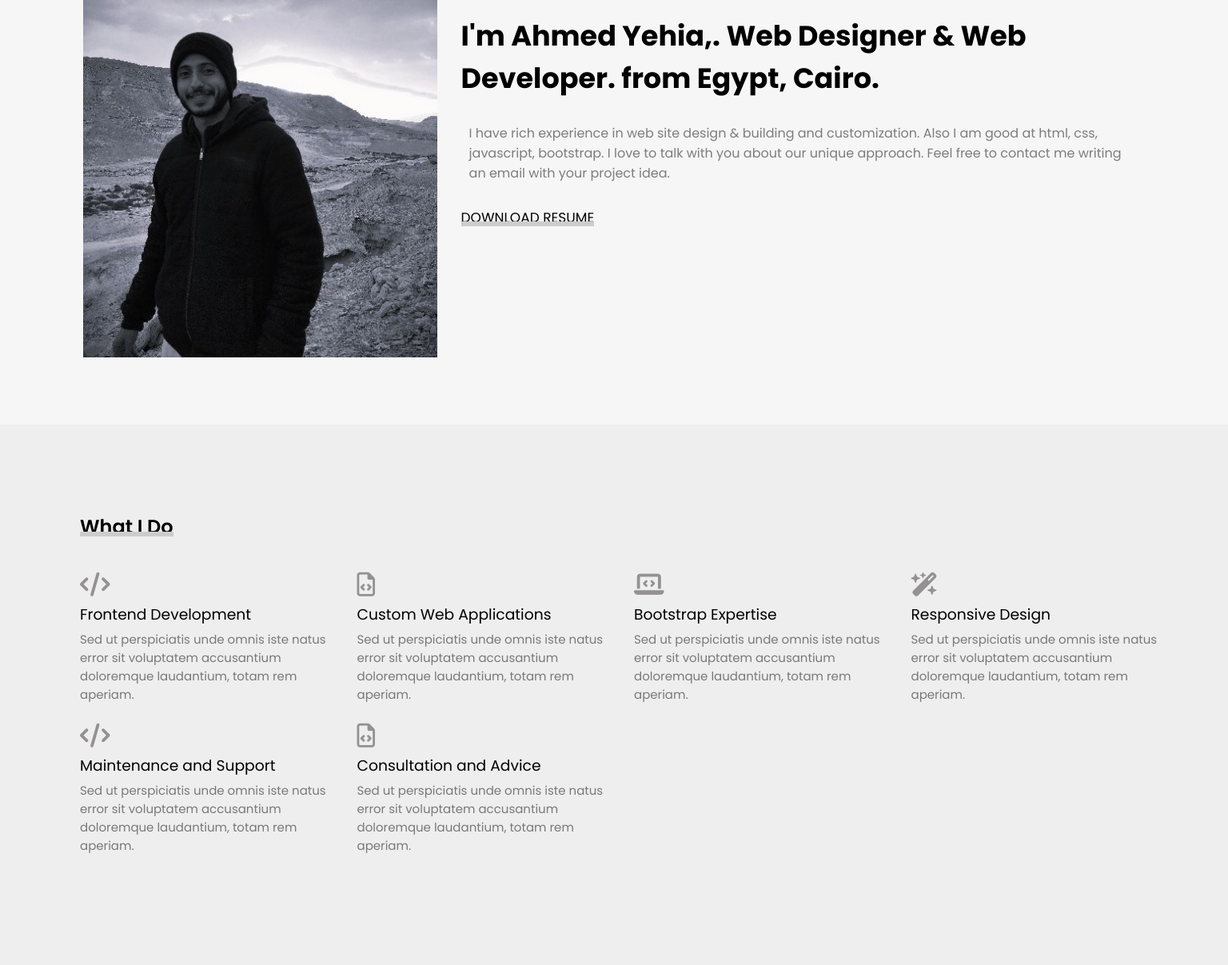
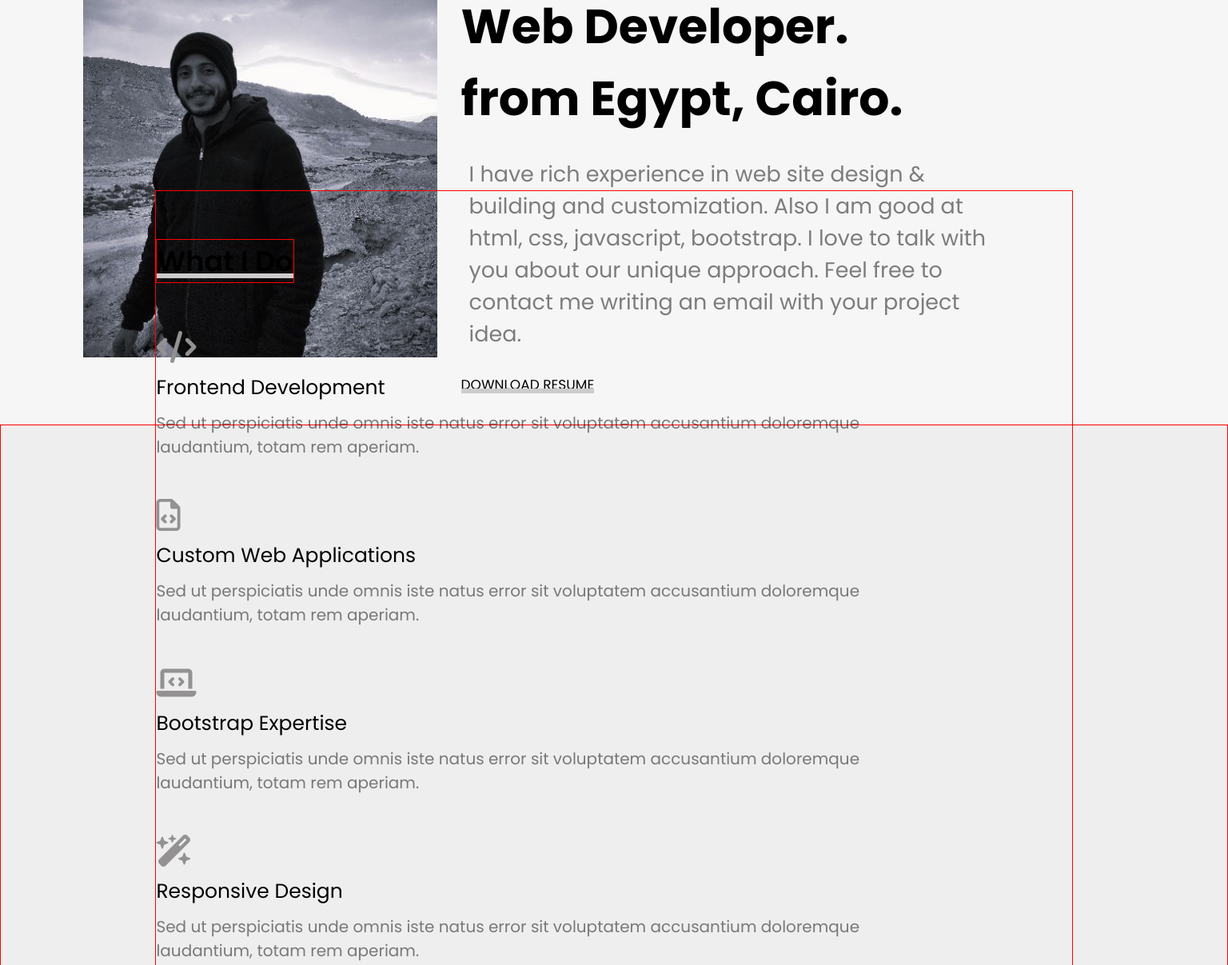
Before and after one commit to AhmedYehia17/portfolio, a plain HTML site: page index.html in a window 1536 px wide. Shown: the part 1069-2276 px from the top of the page at 80% size. Drawn offline with Linux system fonts and the light colour scheme.

Commit message:
addedStyles

```diff
--- a/css/style.css
+++ b/css/style.css
@@ -196,7 +196,7 @@
 
 .features .container {
     width: 100%;
-    height: 100%;
+    height: fit-content;
     padding-top: 60px;
     position: relative;
 }
@@ -417,12 +417,10 @@
         text-transform: uppercase;
         color: #000
     }
-
     .nav-items {
         display: flex;
         list-style: none;
     }
-
     .nav-items .item a {
         margin-right: 30px;
         text-decoration: none;
@@ -439,6 +437,9 @@
     }
     .main a .arrow{
         font-size: 25px;
+    }
+    .about .container .about-text .resume{
+        font-size: 17px;
     }
 }
 @media (min-width: 1441px) and (max-width: 2560px){
@@ -484,6 +485,54 @@
     .main a .arrow{
         font-size: 30px;
     }
+    .about .container .about-text .about-title {
+        font-size: 60px;
+        max-width: 70%;
+    }
+    .about .container .about-text .about-paragraph{
+        font-size: 27px;
+        max-width: 80%;
+    }
+    .features{
+        height: 100vh;
+        padding: 50px;
+        border: 1px solid red;
+    }
+    .features .container {
+        width: 80%;
+        height: fit-content;
+        padding-top: 60px;
+        position: relative;
+        border: 1px solid red;
+    }
+
+    .features .container .features-cards {
+        display: grid;
+        grid-template-columns: repeat(auto-fill, minmax(600px, 1fr));
+        grid-row-gap: 50px;
+        grid-column-gap: 20px;
+        margin-top: 60px;
+    }
+    .features .container .features-title{
+        border: 1px solid red;
+        font-size: 35px;
+    }
+    .features .container .features-cards .card .icon {
+        font-size: 40px;
+        color: #939191;
+    }
+
+    .features .container .features-cards .card .card-title {
+        font-weight: 400;
+        font-size: 25px;
+        margin: 10px 0;
+    }
+
+    .features .container .features-cards .card .card-text {
+        font-size: 20px;
+        color: #0000007e;
+        max-width: 80%;
+}
 }
 /*Contact Start*/
 /* .contact {
```
Also changed, not shown: index.html (+1 -1 lines).
